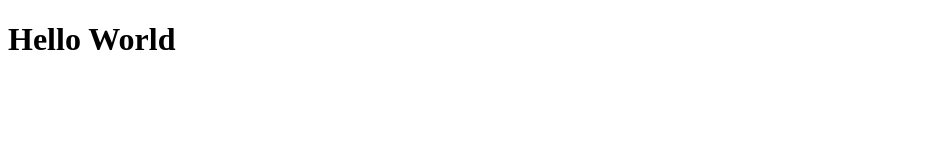
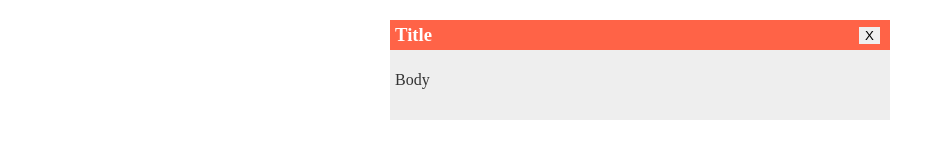
Before and after one commit to rashmimalpande/Vue-Message-Component, a plain HTML site: page index.html in a window 1280 px wide. Shown: the whole page, without its empty margins (0-945 px from the left). Drawn offline with nearby package versions, Linux system fonts and the light colour scheme.

Commit message:
Add styling to the message box

```diff
--- a/app.js
+++ b/app.js
@@ -2,7 +2,13 @@ Vue.component('message', {
     template: `
 
         <div class="message">
-            <h1>Hello World</h1>
+            <div class="title">
+                <h3>Title</h3>
+                <button class="close">X</button>
+            </div>
+            <div class="body">
+                <p>Body</p>
+            </div>
         </div>
 
     `
--- a/index.html
+++ b/index.html
@@ -3,7 +3,7 @@
 <html>
     <head>
         <title>Hello Vue.js</title>
-
+         <link rel="stylesheet" href="style.css">
 
 
     </head>
--- a/style.css
+++ b/style.css
@@ -0,0 +1,30 @@
+.message{
+    width: 500px;
+    height: 100px;
+    background: #eee;
+    color: #333;
+    margin: 20px auto;
+}
+
+.title{
+    background: tomato;
+    width: 100%;
+    height: 30px;
+    color: #fff;
+    display: flex;
+    justify-content: space-between;
+    align-items: center;
+}
+
+.body{
+    width: 100%;
+}
+
+h3,p{
+    padding: 5px;
+}
+
+.close{
+    margin-right: 10px;
+    border: none;
+}
```
